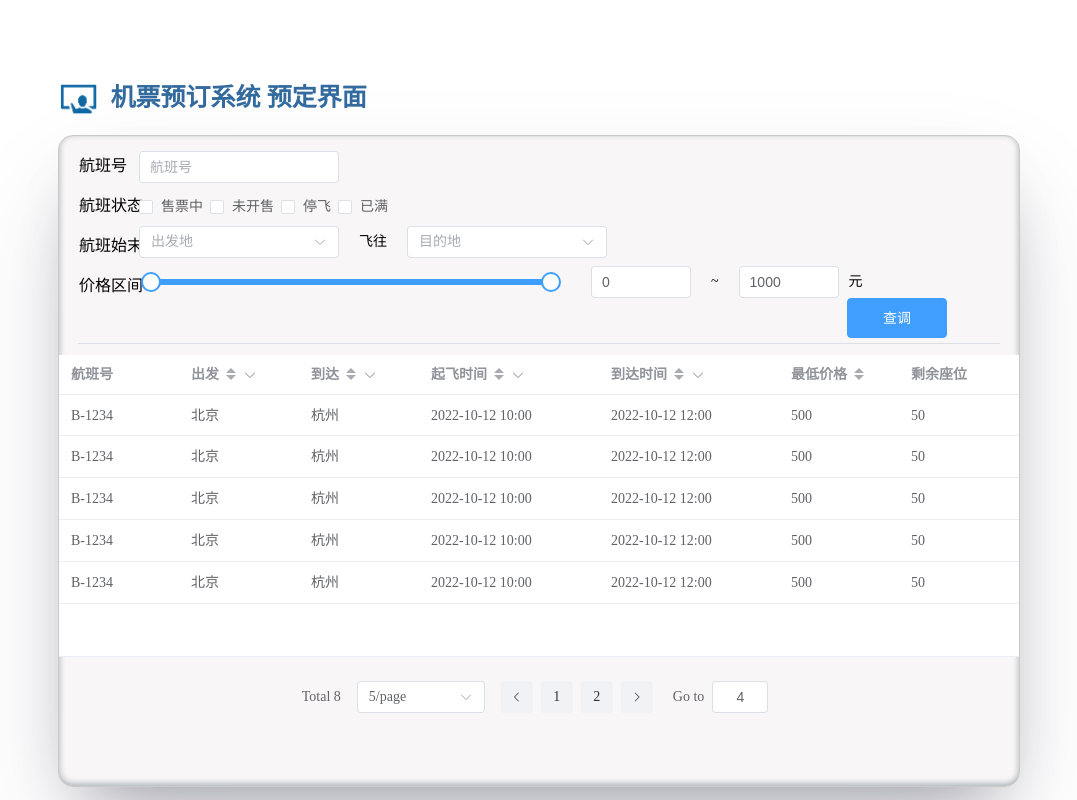
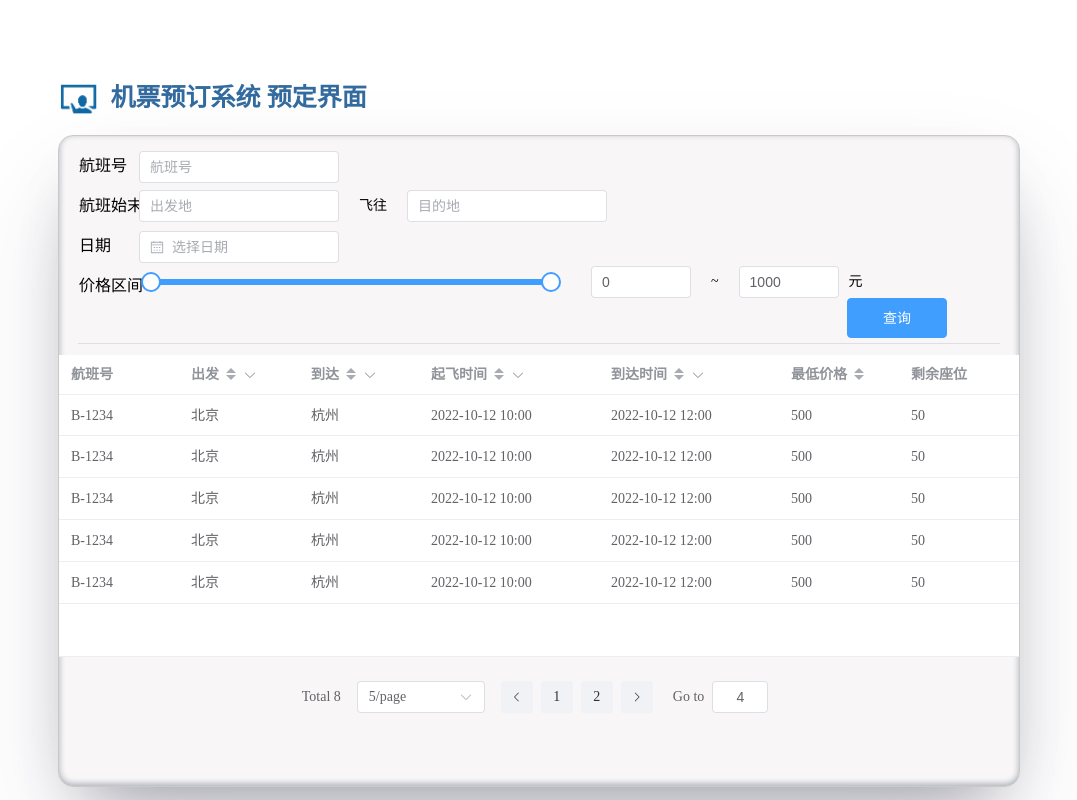
Before and after one commit to Zjut-Homework-666/SoftwareEngineering, a Vue app in the folder front-end/: page /#/Schedule in a window 1280 px wide. Shown: the whole page, without its empty margins (102-1179 px from the left). Built offline with nearby package versions, Linux system fonts and the light colour scheme; the HTML template or start-up script is replaced by a standard one.

Commit message:
更改搜索列表选项

```diff
--- a/front-end/src/components/SchedulePagePart/SearchList.vue
+++ b/front-end/src/components/SchedulePagePart/SearchList.vue
@@ -88,9 +88,8 @@
         </el-table-column>
 
 
-        <el-table-column label="操作" width="150">
+        <el-table-column label="操作" width="100">
                 <el-button type="primary" size="small">预订</el-button>
-                <el-button size="small">详情</el-button>
         </el-table-column>
     </el-table>
 
--- a/front-end/src/components/SchedulePagePart/SearchOption.vue
+++ b/front-end/src/components/SchedulePagePart/SearchOption.vue
@@ -14,37 +14,29 @@
 
         <el-row>
             <el-col :span="2">
-                <p class="formLabel">航班状态</p>
+                <p class="formLabel">航班始末</p>
             </el-col>
-            <el-col :span="5">
-                <el-form-item>
-                    <el-checkbox-group v-model="searchForm.status">
-                        <el-checkbox label="售票中" name="status" />
-                        <el-checkbox label="未开售" name="status" />
-                        <el-checkbox label="停飞" name="status" />
-                        <el-checkbox label="已满" name="status" />
-                    </el-checkbox-group>
+            <el-col :span="20">
+                <el-form-item id="destination">
+                    <el-input style="width: 200px" v-model="searchForm.departure" placeholder="出发地" />
+                    <p style="margin: auto 20px">飞往</p>
+                    <el-input style="width: 200px" v-model="searchForm.destination" placeholder="目的地" />
                 </el-form-item>
             </el-col>
         </el-row>
 
         <el-row>
             <el-col :span="2">
-                <p class="formLabel">航班始末</p>
+                <p class="formLabel">日期</p>
             </el-col>
-            <el-col :span="20">
-                <el-form-item id="destination">
-                    <el-select style="width: 200px" v-model="searchForm.departure" placeholder="出发地">
-                        <el-option label="Zone one" value="shanghai" />
-                        <el-option label="Zone two" value="beijing" />
-                    </el-select>
-                    <p style="margin: auto 20px">飞往</p>
-                    <el-select style="width: 200px" v-model="searchForm.destination" placeholder="目的地">
-                        <el-option label="Zone one" value="shanghai" />
-                        <el-option label="Zone two" value="beijing" />
-                    </el-select>
-                </el-form-item>
-            </el-col>
+            <div class="block">
+                <el-date-picker
+                        v-model="value1"
+                        type="date"
+                        placeholder="选择日期"
+                        style="width: 200px"
+                />
+            </div>
         </el-row>
 
         <el-row>
@@ -60,7 +52,7 @@
                     <p style="margin-left: 20px;">~</p>
                     <el-input v-model="searchForm.price[1]" style="margin-left: 20px; width: 100px; " class="w-50 m-2"/>
                     <p style="margin-left: 10px;">元</p>
-                    <el-button id="searchSubmitBtn" type="primary" @click="submitSearchForm">查调</el-button>
+                    <el-button id="searchSubmitBtn" type="primary" @click="submitSearchForm">查询</el-button>
                 </el-form-item>
             </el-col>
         </el-row>
@@ -69,19 +61,24 @@
 </template>
 
 <script lang="ts" setup>
-import { reactive } from 'vue'
+import { reactive, ref } from 'vue'
+
+const value1 = ref('')
 
 const searchForm = reactive({
     flight: '',
     departure: '',
     destination: '',
-    status: [],
     price: [0, 1000],
 })
 
 const submitSearchForm = () => {
     console.log('submit!')
 }
+
+// const disabledDate = (time: Date) => {
+//     return time.getTime() > Date.now()
+// }
 </script>
 
 <style scoped>
@@ -111,6 +108,7 @@ const submitSearchForm = () => {
 #destination {
     display: flex;
     flex-flow: column;
+    margin-top: 4px;
 }
 
 #searchSubmitBtn {
```
